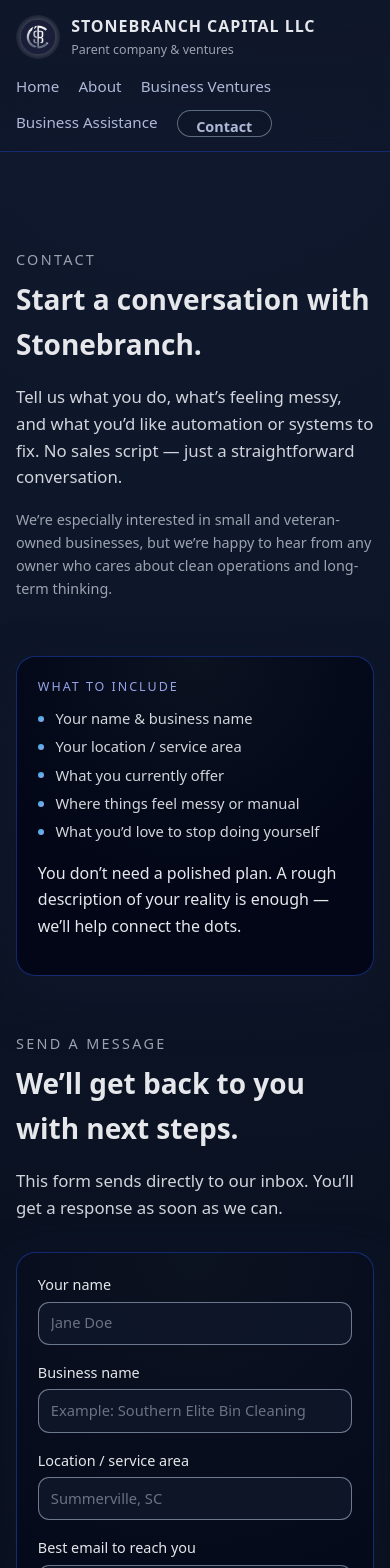
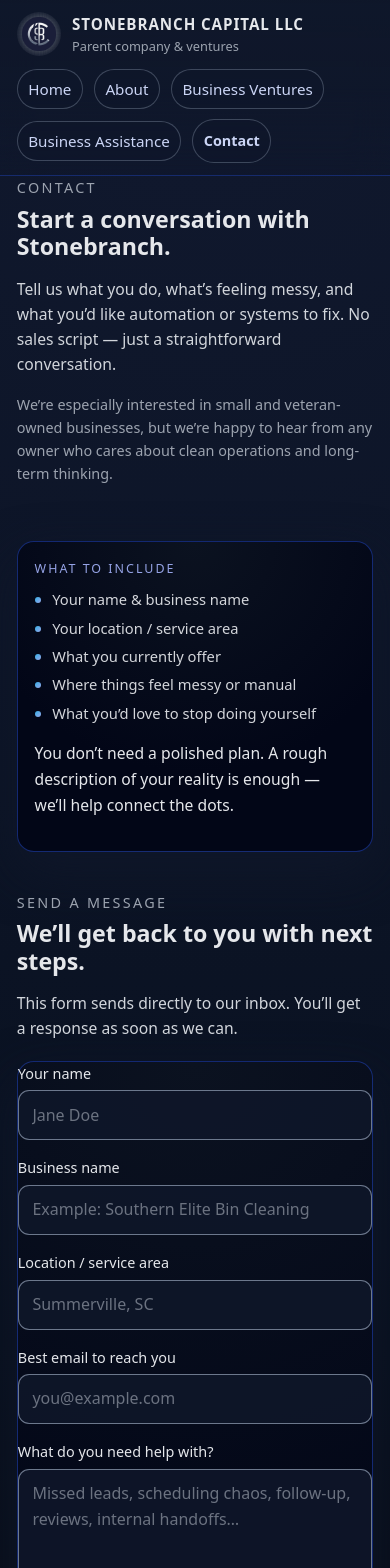
Before and after one commit to StonebranchDevs/stonebranchcapital-site, a Next.js app: page /contact in a window 390 px wide. Shown: the top 1568 px of the page. Built offline with nearby package versions, Linux system fonts and the light colour scheme.

Commit message:
Mobile Optimization Patch Fix

```diff
--- a/src/app/globals.css
+++ b/src/app/globals.css
@@ -853,3 +853,214 @@ html.js .reveal.visible {
   margin: 0 auto;
   align-items: stretch; /* keeps the two cards same height */
 }
+
+
+/* =========================================================
+   Mobile Optimization Patch (DESKTOP UNCHANGED)
+   Paste at END of globals.css
+   ========================================================= */
+
+/* 1) Touch devices: remove hover-lift/jitter */
+@media (hover: none) and (pointer: coarse) {
+  .card:hover {
+    transform: none;
+    box-shadow: 0 20px 50px rgba(15, 23, 42, 0.9);
+    border-color: rgba(30, 64, 175, 0.6);
+    background: radial-gradient(circle at top, #0b1220, #020617 65%);
+  }
+
+  .btn-primary:hover,
+  .btn-outline:hover,
+  .nav-btn:hover,
+  .nav-links a:hover {
+    transform: none;
+  }
+}
+
+/* 2) Small screens: tighten layout + improve tap targets */
+@media (max-width: 640px) {
+  /* Slightly more breathing room at top under sticky header */
+  .site-header-inner {
+    padding: 0.75rem 0;
+    gap: 0.75rem;
+  }
+
+  /* Make logo stack nicer */
+  .logo {
+    width: 100%;
+  }
+
+  .logo-text-main {
+    font-size: 0.95rem;
+  }
+
+  .logo-text-sub {
+    font-size: 0.8rem;
+  }
+
+  /* Nav: make it feel like a mobile "chip row" */
+  .nav-links {
+    width: 100%;
+    justify-content: flex-start;
+    gap: 0.6rem 0.7rem;
+    font-size: 0.95rem;
+  }
+
+  .nav-links a {
+    padding: 0.45rem 0.65rem;
+    border-radius: 999px;
+    background: rgba(15, 23, 42, 0.55);
+    border: 1px solid rgba(148, 163, 184, 0.35);
+    opacity: 1; /* mobile readability */
+  }
+
+  .nav-links a::after {
+    display: none; /* underline is cramped on mobile chips */
+  }
+
+  .nav-active {
+    border-color: rgba(191, 219, 254, 0.85);
+    background: rgba(30, 64, 175, 0.18);
+  }
+
+  /* Buttons: bigger tap targets */
+  .btn,
+  .nav-btn {
+    min-height: 44px; /* Apple HIG tap target */
+  }
+
+  /* Optional: on mobile, make CTA rows feel “stacked SaaS” */
+  .hero-cta-row,
+  .hero-automation-cta-row,
+  .hero-contact-cta-row {
+    gap: 0.7rem;
+  }
+
+  .hero-cta-row .btn,
+  .hero-automation-cta-row .btn,
+  .hero-contact-cta-row .btn {
+    width: 100%;
+    justify-content: center;
+  }
+
+  /* Hero: reduce top/bottom padding so content shows faster */
+  .hero {
+    padding: 2.2rem 0 2.4rem;
+  }
+
+  .hero-title {
+    font-size: clamp(2.05rem, 8.2vw, 2.6rem);
+    line-height: 1.12;
+  }
+
+  .hero-subtitle {
+    font-size: 1rem;
+    margin-bottom: 1.2rem;
+  }
+
+  /* Hero image: keep it “card-like”, not huge */
+  .hero-media {
+    border-radius: 1.2rem;
+    margin-bottom: 1rem;
+  }
+
+  .hero-media img {
+    aspect-ratio: 16 / 10;
+    height: auto;
+  }
+
+  /* Section spacing: less vertical bloat */
+  .section {
+    padding: 0 0 2.4rem;
+  }
+
+  .section-header {
+    margin-bottom: 1.2rem;
+  }
+
+  .section-title {
+    font-size: 1.45rem;
+    line-height: 1.2;
+  }
+
+  .section-subtitle {
+    font-size: 0.98rem;
+    max-width: 100%;
+  }
+
+  /* Cards: slightly tighter padding */
+  .card {
+    padding: 1.05rem 1.05rem;
+    border-radius: 1.05rem;
+  }
+
+  .card-title {
+    font-size: 1.15rem;
+  }
+
+  .card-body {
+    font-size: 0.98rem;
+  }
+
+  .card-list li {
+    font-size: 0.92rem;
+  }
+
+  /* About Mission/Vision grid: ensure clean stack on phones */
+  .about-two-col {
+    grid-template-columns: 1fr !important;
+    max-width: 100% !important;
+  }
+
+  /* Automation + Contact hero panels: prevent weird side gaps */
+  .hero-automation-panel,
+  .hero-contact-panel {
+    width: 100%;
+  }
+
+  /* Contact form: make it feel premium on mobile */
+  .contact-form-card {
+    padding: 0; /* card already has padding */
+  }
+
+  .form-field input,
+  .form-field textarea {
+    font-size: 16px; /* prevents iOS zoom on focus */
+    padding: 0.7rem 0.85rem;
+  }
+
+  .form-actions {
+    flex-direction: column;
+    align-items: stretch;
+  }
+
+  .form-actions .btn {
+    width: 100%;
+  }
+
+  /* Turnstile: keep from squishing */
+  .cf-turnstile {
+    width: 100%;
+    overflow: hidden;
+  }
+}
+
+/* 3) Mid mobile / small tablets: cleaner grids */
+@media (max-width: 768px) {
+  /* Tighter container padding */
+  .container {
+    padding: 0 1.05rem;
+  }
+
+  /* Automation examples scenario picker: 2 columns instead of 4 */
+  .automation-examples-page .card-grid {
+    grid-template-columns: repeat(2, minmax(0, 1fr));
+  }
+}
+
+@media (max-width: 520px) {
+  /* Automation examples scenario picker: 1 column on small phones */
+  .automation-examples-page .card-grid {
+    grid-template-columns: minmax(0, 1fr);
+  }
+}
```
